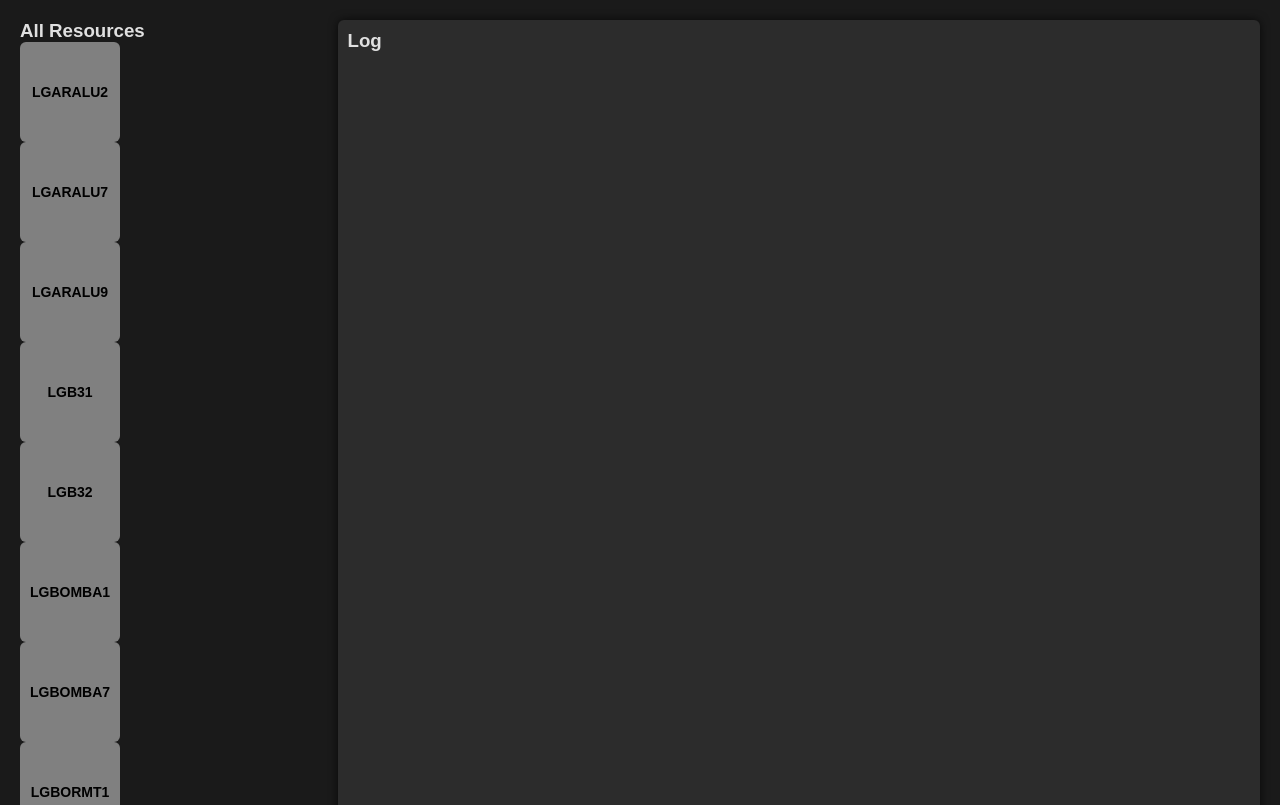
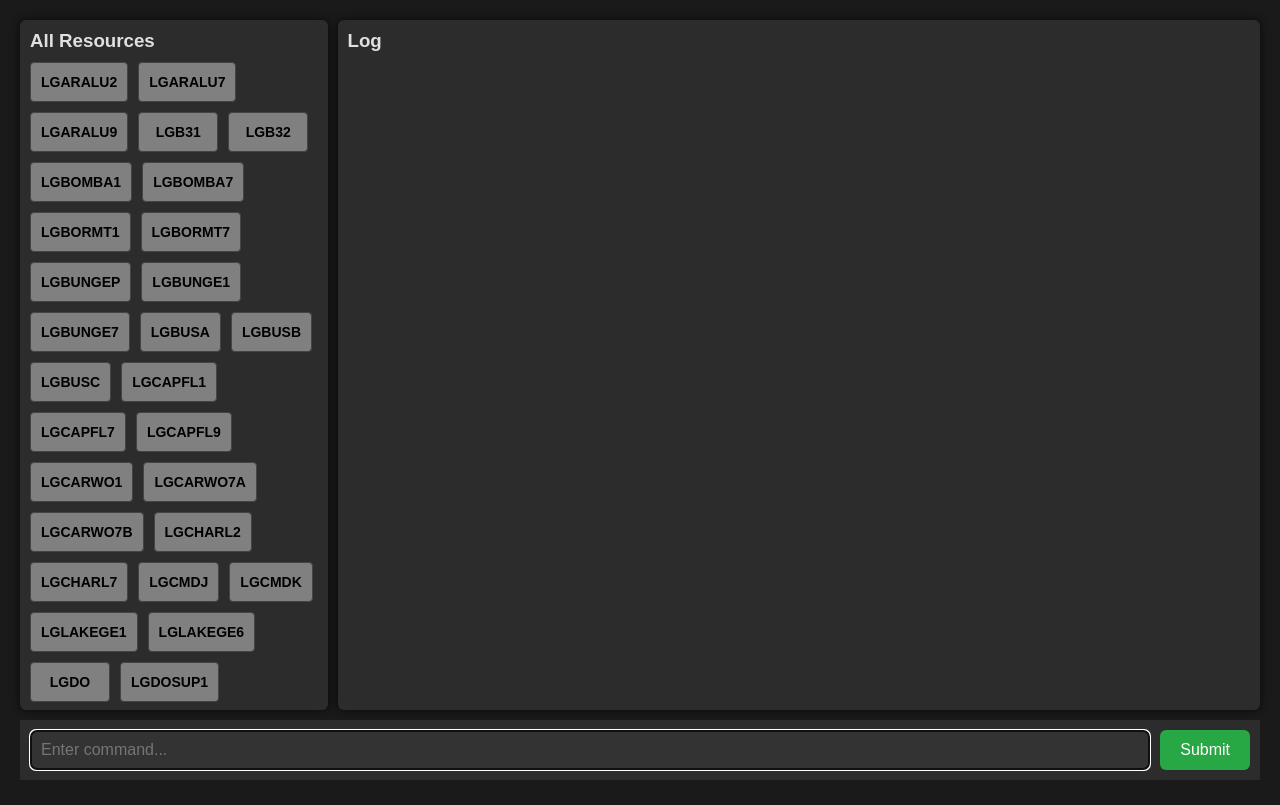
Before and after one commit to tkr2620/rfscadsim, a plain HTML site: page index.html in a window 1280 px wide. Shown: the top 805 px of the page. Drawn offline with Linux system fonts and the light colour scheme.

Commit message:
(fix): fix resource grid, attempt resizable grids

```diff
--- a/styles.css
+++ b/styles.css
@@ -25,28 +25,41 @@ body {
 }
 
 /* Resources Section */
-.resources-section {
+.resources-grid {
+    display: flex;
+    flex-direction: column; /* Ensures heading and items stack vertically */
+    gap: 10px;
+    padding: 10px;
+    border-radius: 6px;
+    background-color: #2c2c2c;
+    box-shadow: 0 0 10px rgba(0, 0, 0, 0.7);
     overflow-y: auto;
+}
+
+/* Bingo Items Container */
+.bingo-items-container {
     display: flex;
-    flex-direction: column;
+    flex-wrap: wrap; /* Makes the items wrap if they overflow */
     gap: 10px;
+    justify-content: flex-start;
 }
 
 /* Bingo Item Styling */
 .bingo-item {
-    text-align: center;
-    font-size: 14px;
-    font-weight: bold;
-    border-radius: 6px;
-    cursor: pointer;
-    width: 100px;
-    height: 100px;
-    display: flex;
+    display: inline-flex;
+    justify-content: center;
     align-items: center;
-    justify-content: center;
-    transition: background-color 0.3s, color 0.3s;
+    padding: 5px 10px;
     background-color: grey;
     color: black;
+    font-weight: bold;
+    text-align: center;
+    border-radius: 4px;
+    border: 1px solid #444;
+    transition: background-color 0.3s, color 0.3s;
+    font-size: 14px;
+    min-width: 80px;
+    min-height: 40px;
 }
 
 /* Log Section */
@@ -67,6 +80,17 @@ body {
     padding: 10px;
     background-color: #2c2c2c;
 }
+
+/* Resizable Grid Sections */
+.resources-grid, .incidents-section, .log-section {
+    overflow-y: auto;
+    padding: 10px;
+    border-radius: 6px;
+    background-color: #2c2c2c;
+    box-shadow: 0 0 10px rgba(0, 0, 0, 0.7);
+}
+
+
 
 /* Input Field Styling */
 .command-section input {
```
